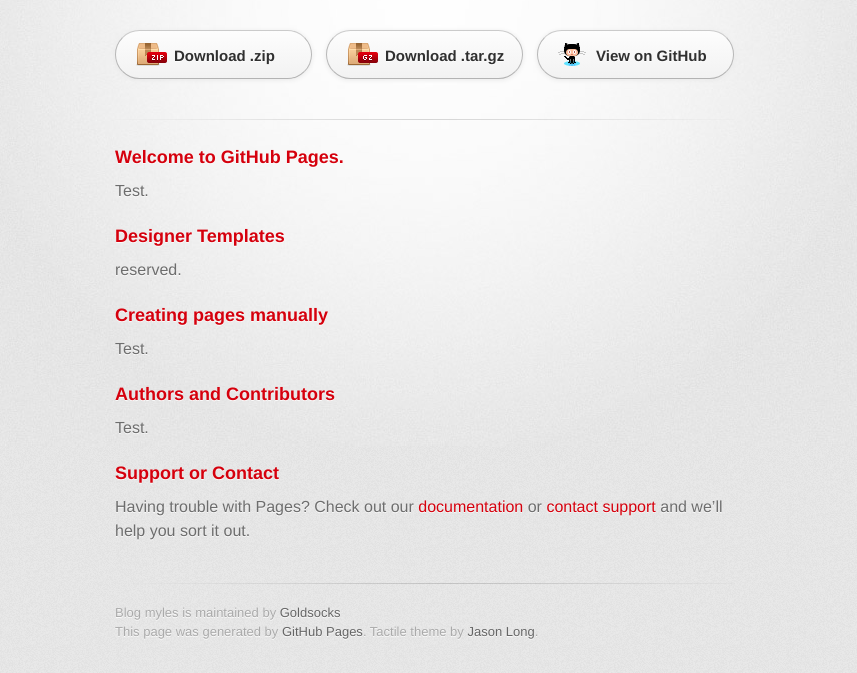
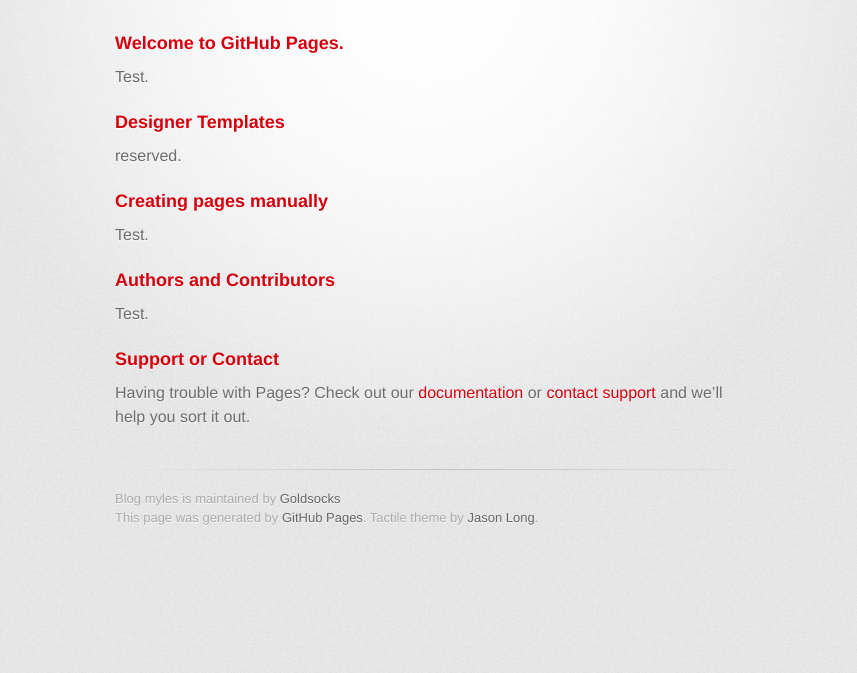
Before and after one commit to Goldsocks/Blog_Myles, a plain HTML site: page index.html in a window 1280 px wide. Shown: the part 127-800 px from the top of the page, without its empty margins (215-1072 px from the left). Drawn offline with Linux system fonts and the light colour scheme; a web font is replaced by a local one.

Commit message:
Update index.html

```diff
--- a/index.html
+++ b/index.html
@@ -22,17 +22,11 @@
           <h2>Bachelor of Game Development (Design)</h2>
         </header>
 
-        <section id="downloads" class="clearfix">
-          <a href="https://github.com/Goldsocks/Blog_Myles/zipball/master" id="download-zip" class="button"><span>Download .zip</span></a>
-          <a href="https://github.com/Goldsocks/Blog_Myles/tarball/master" id="download-tar-gz" class="button"><span>Download .tar.gz</span></a>
-          <a href="https://github.com/Goldsocks/Blog_Myles" id="view-on-github" class="button"><span>View on GitHub</span></a>
-        </section>
 
-        <hr>
 
-        <section id="main_content">
+        <section id="Stuff">
           <h3>
-<a id="welcome-to-github-pages" class="anchor" href="#welcome-to-github-pages" aria-hidden="true"><span aria-hidden="true" class="octicon octicon-link"></span></a>Welcome to GitHub Pages.</h3>
+<a id="Blog Post 1" class="anchor" href="#welcome-to-github-pages" aria-hidden="true"><span aria-hidden="true" class="octicon octicon-link"></span></a>Welcome to GitHub Pages.</h3>
 
 <p>Test.</p>
 
```
